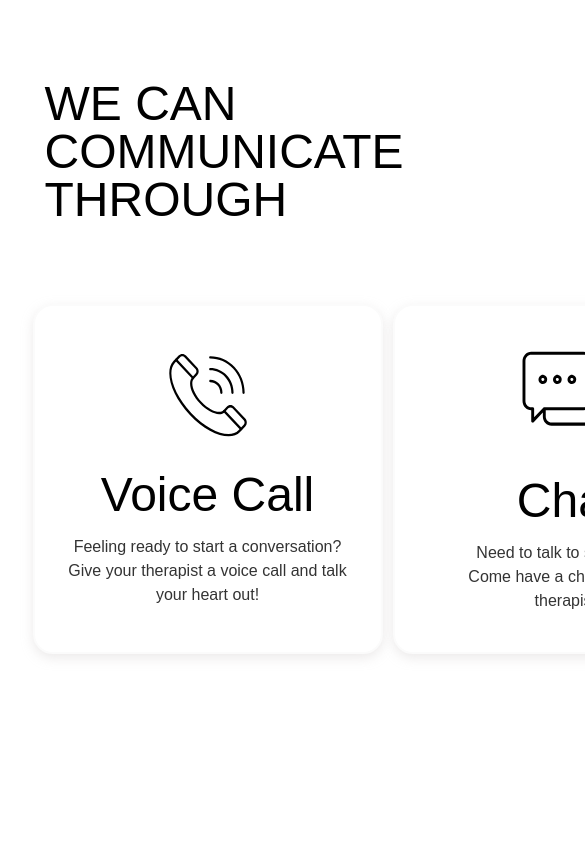
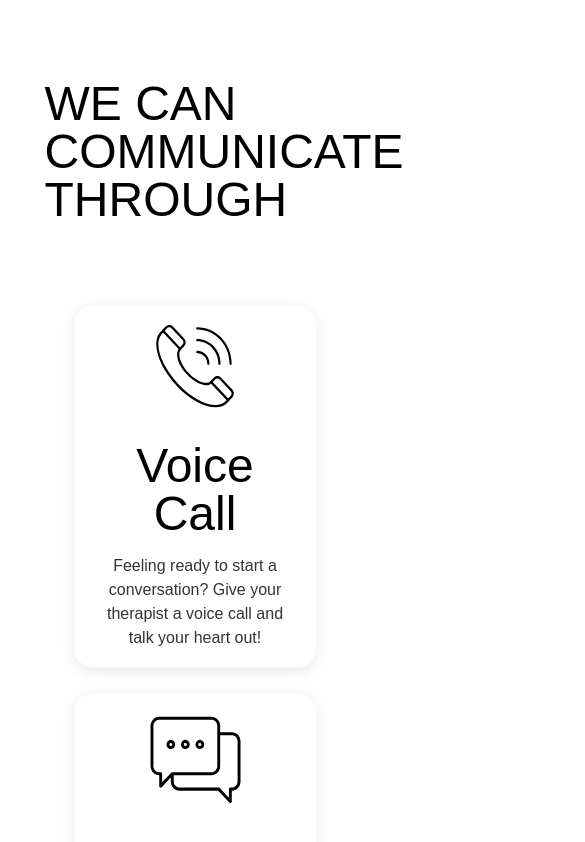
Before and after one commit to ninaderochka/sugar-and-thunder, a React (Create React App) app: page / in a window 390 px wide. Shown: the top 842 px of the page, 585 px wide, since content can reach past the window. Built offline with nearby package versions, Linux system fonts and the light colour scheme.

Commit message:
fixing responsiveness

```diff
--- a/src/components/box.js
+++ b/src/components/box.js
@@ -2,7 +2,7 @@ import React from "react";
 
 const Box = ({children}) => (
 
-        <div className="bg-white border-border-grey shadow-shadow-grey drop-shadow-lg font-poppins font-normal box-border border-2 rounded-[20px] w-full aspect-square flex content-center m-auto">
+        <div className="bg-white border-border-grey shadow-shadow-grey drop-shadow-lg font-poppins font-normal box-border p-4 border-2 rounded-[20px] flex content-center m-auto aspect-square w-9/12 md:w-box-width md:h-box-height">
                 {children}
         </div>
 
--- a/src/components/communicate.js
+++ b/src/components/communicate.js
@@ -4,17 +4,16 @@ import Box from './box';
 const Communicate = () => {
   return (<div className='w-5/6 h-screen m-auto'>
  <h1 className="font-poppins font-normal text-5xl ml-3 mb-20 pt-20 uppercase">we can communicate through</h1>
-    <div className='grid grid-cols-3 gap-x-2.5'>
+    <div className='grid grid-cols-1 gap-6 md:grid-cols-3 lg:grid-cols-3'>
       <Box>
         <div className="m-auto flex flex-col space-y-4">
           <img src="/phone.svg" alt="voice call" className="w-25 m-auto mb-4" />
           <p className="font-poppins font-normal text-5xl text-black text-center mb-4">
             Voice Call
           </p>
-          <p className="font-poppins font-light text-center text-black/80 w-[280px] m-auto">
-            Feeling ready to start a
-            conversation? Give your therapist a voice
-            call and talk your heart out!
+          <p className="font-poppins font-light text-center text-black/80 w-11/12 m-auto">
+            Feeling ready to start a conversation? Give your therapist a
+            voice call and talk your heart out!
           </p>
         </div>
       </Box>
@@ -24,7 +23,7 @@ const Communicate = () => {
           <p className="font-poppins font-normal text-5xl text-black text-center mb-4">
             Chat
           </p>
-          <p className="font-poppins font-light text-center text-black/80 w-[220px] m-auto">
+          <p className="font-poppins font-light text-center text-black/80 w-9/12 m-auto">
             Need to talk to someone?
             Come have a chat with your therapist!
           </p>
@@ -37,7 +36,7 @@ const Communicate = () => {
           <p className="font-poppins font-normal text-5xl text-black text-center mb-4">
             Video Call
           </p>
-          <p className="font-poppins font-light text-center text-black/80 w-[300px] m-auto">
+          <p className="font-poppins font-light text-center text-black/80 w-11/12 m-auto">
             For better experience therapists recommend video calls, but always
             remember that its a choice!
           </p>
--- a/src/components/tickets.js
+++ b/src/components/tickets.js
@@ -14,7 +14,7 @@ const Tickets = () => {
     <div className="h-screen uppercase pt-20 w-5/6 mx-auto">
 <h1 className="font-poppins font-normal text-5xl ml-3 mb-2">Purchase tickets</h1>
 <p className="ml-3 text-2xl mb-12">purchase tickets that can be used to book appointments!</p>
-    <div className='grid grid-cols-3 gap-2'>
+    <div className='grid grid-cols-1 gap-6 md:grid-cols-3 lg:grid-cols-3'>
     <Box>
     <div className="m-auto flex flex-col space-y-4">
       <p className="font-poppins font-normal text-5xl text-black text-center">
@@ -49,7 +49,7 @@ const Tickets = () => {
     </div>
   </Box>
   </div>
-<div className="bg-white border-border-grey shadow-shadow-grey drop-shadow-lg font-poppins font-normal box-border border-2 rounded-[20px] flex flex-col space-y-4 p-8 mt-8 content-center m-auto">
+<div className="bg-white border-border-grey shadow-shadow-grey drop-shadow-lg font-poppins font-normal box-border border-2 rounded-[20px] flex flex-col space-y-4 p-8 mt-8 w-full content-center m-auto">
   <h1 className="font-poppins font-normal text-5xl mb-2 text-center">Are you a counselor?</h1>
   <p className="font-poppins lowercase text-black/80 text-center w-10/12 mx-auto">Interested in joining our mental health platform? You decide your schedule and how much you want to work, we’ll take care of the client referrals and billing details!</p>
   <Button value='learn more' onClick={handleClick()} align='place-self-center'/>
```
